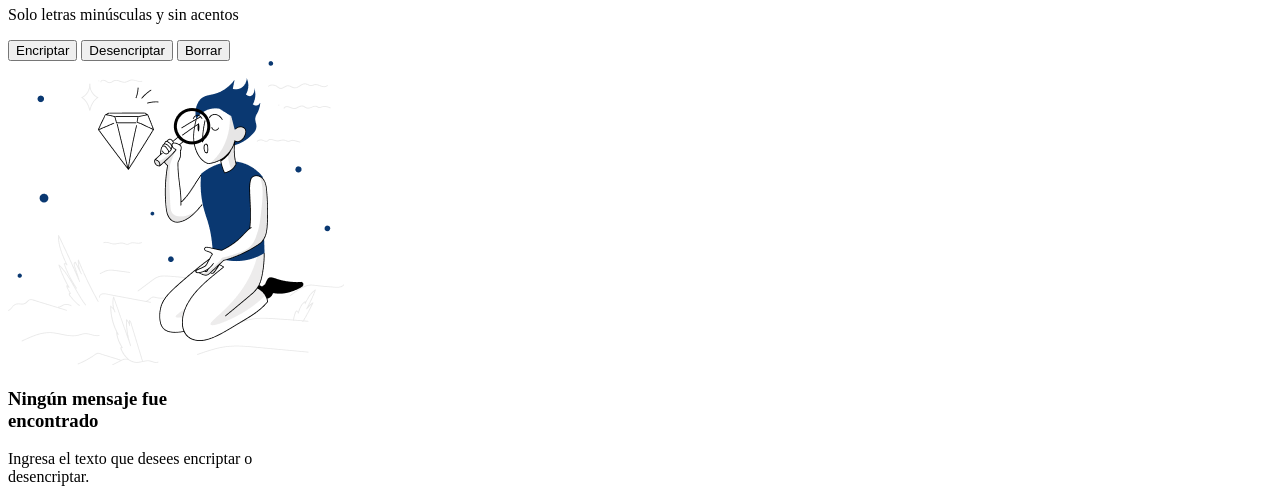
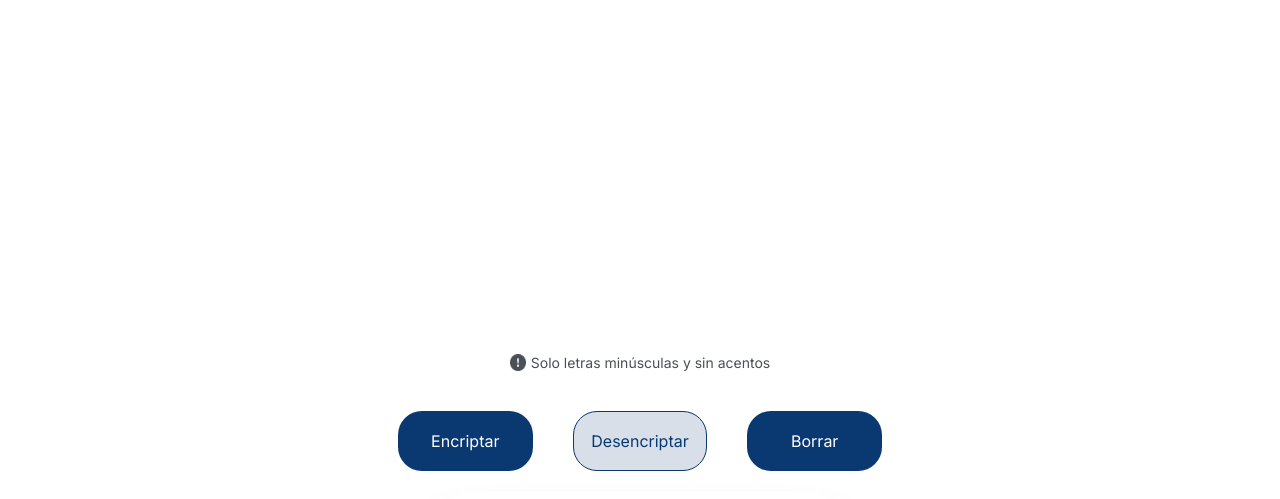
Before and after one commit to dani-ds3-bit/Challenge_Encriptador, a plain HTML site: page Index.html in a window 1280 px wide. Shown: the part 130-629 px from the top of the page. Drawn offline with Linux system fonts and the light colour scheme.

Commit message:
Update Index.html

```diff
--- a/Index.html
+++ b/Index.html
@@ -5,7 +5,7 @@
     <meta http-equiv="X-UA-Compatible" content="IE=edge">
     <meta name="viewport" content="width=device-width, initial-scale=1.0">
     <meta http-equiv="Permissions-Policy" content="interest-cohort=()">
-    <link rel="stylesheet" href=".Style.css">
+    <link rel="stylesheet" href="./Style.css">
     <link rel="icon" href="./Assets/Icon.png" type="image/x-icon">
     <link href="https://fonts.googleapis.com/css2?family=Inter:wght@200;300;400&display=swap" rel="stylesheet">
     <title>Encriptador challenge</title>
```
